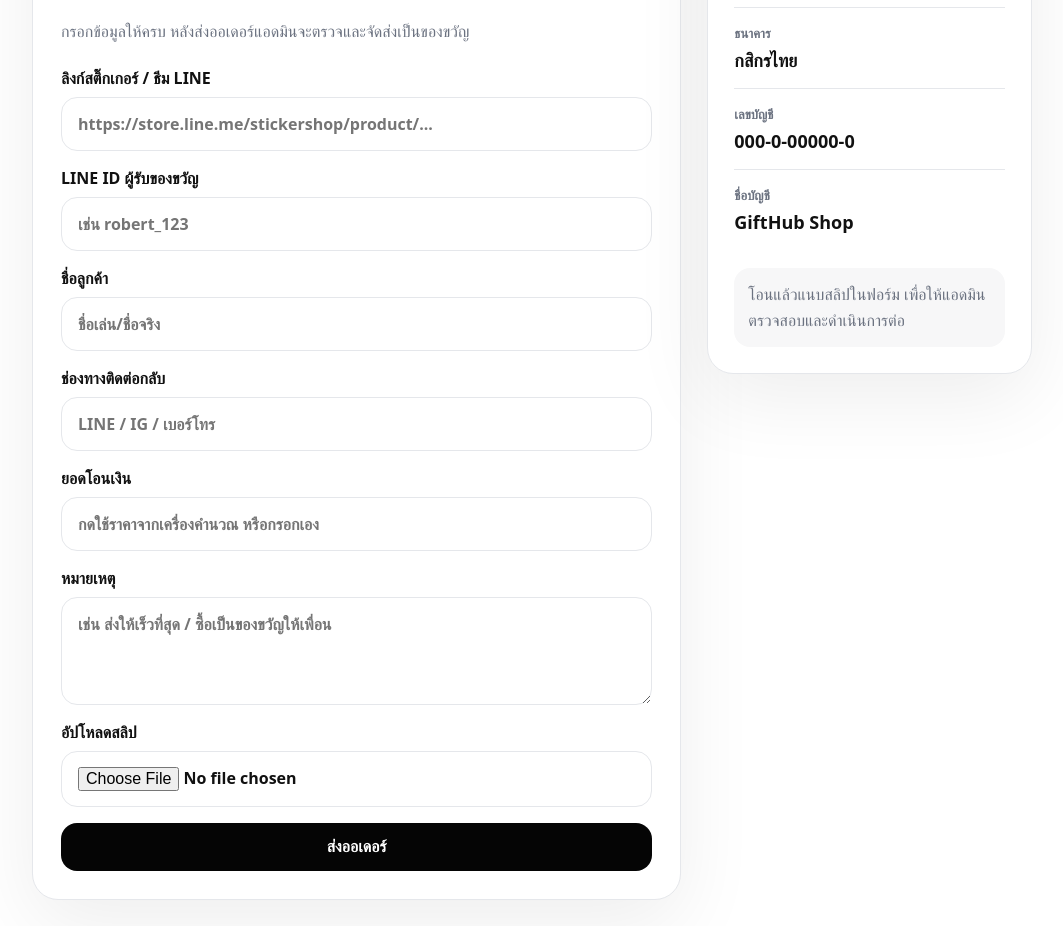
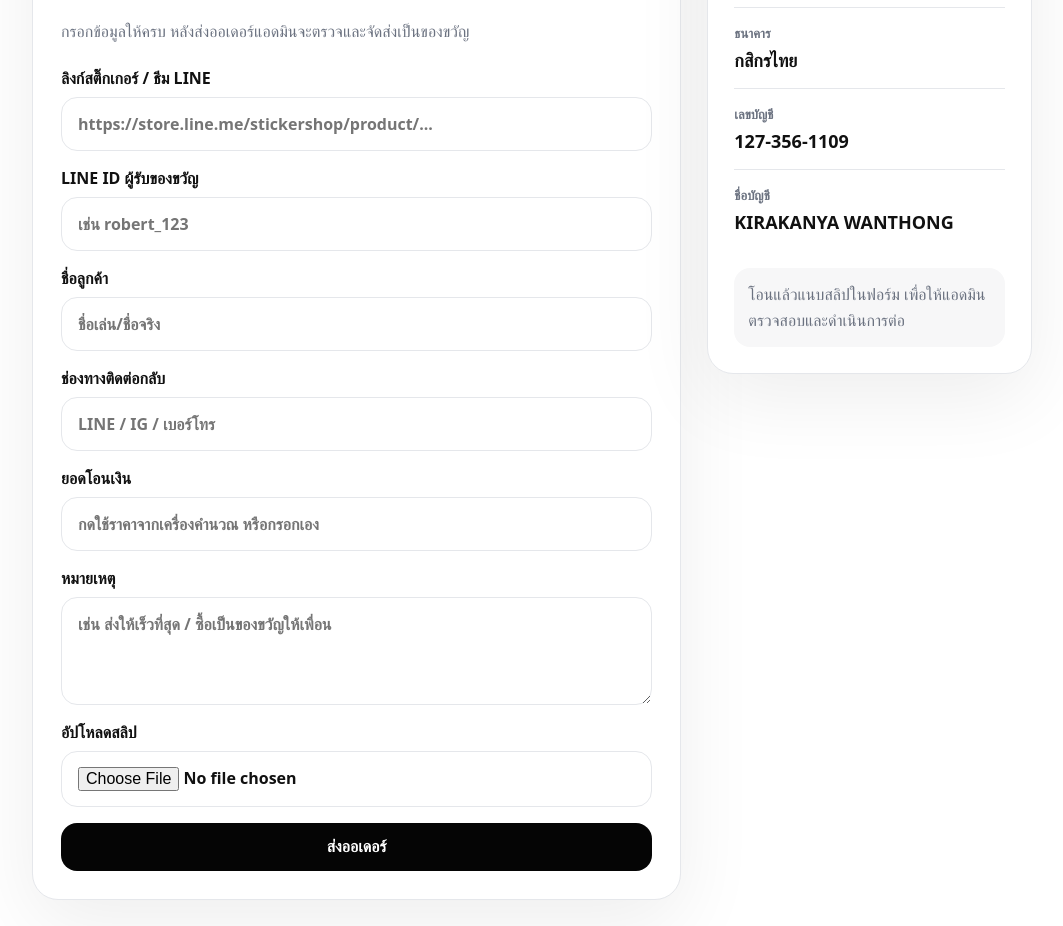
Before and after one commit to kirakanya/sticker-gift-shop, a website: page public/index.html in a window 1280 px wide. Shown: the part 1100-2026 px from the top of the page, without its empty margins (108-1171 px from the left). Drawn offline with Linux system fonts and the light colour scheme.

Commit message:
fix text

```diff
--- a/public/index.html
+++ b/public/index.html
@@ -185,12 +185,12 @@
 
           <div class="bank-row">
             <span>เลขบัญชี</span>
-            <b>000-0-00000-0</b>
+            <b>127-356-1109</b>
           </div>
 
           <div class="bank-row">
             <span>ชื่อบัญชี</span>
-            <b>GiftHub Shop</b>
+            <b>KIRAKANYA WANTHONG</b>
           </div>
 
           <div class="mini-note">
```
Also changed, not shown: 1 other file.
